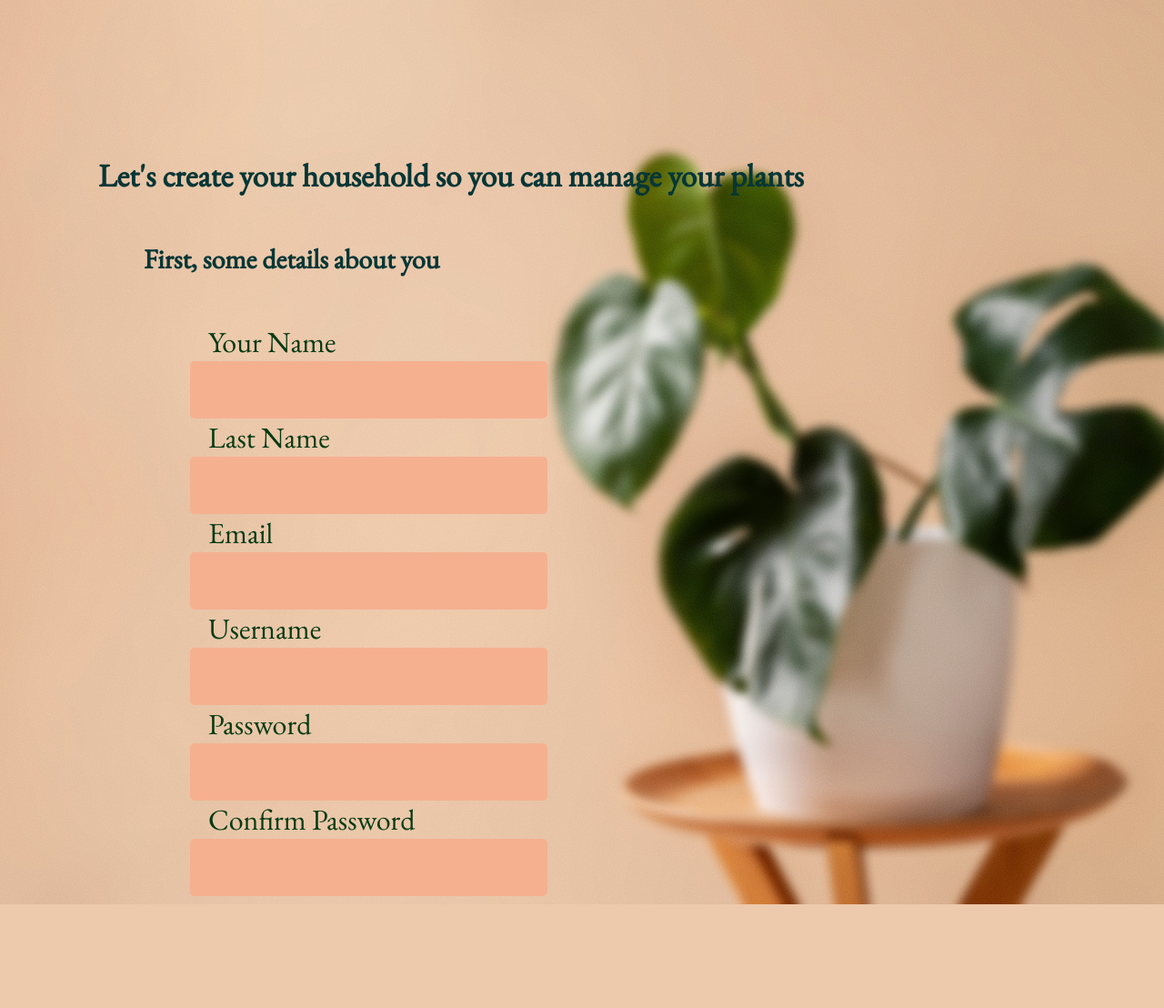
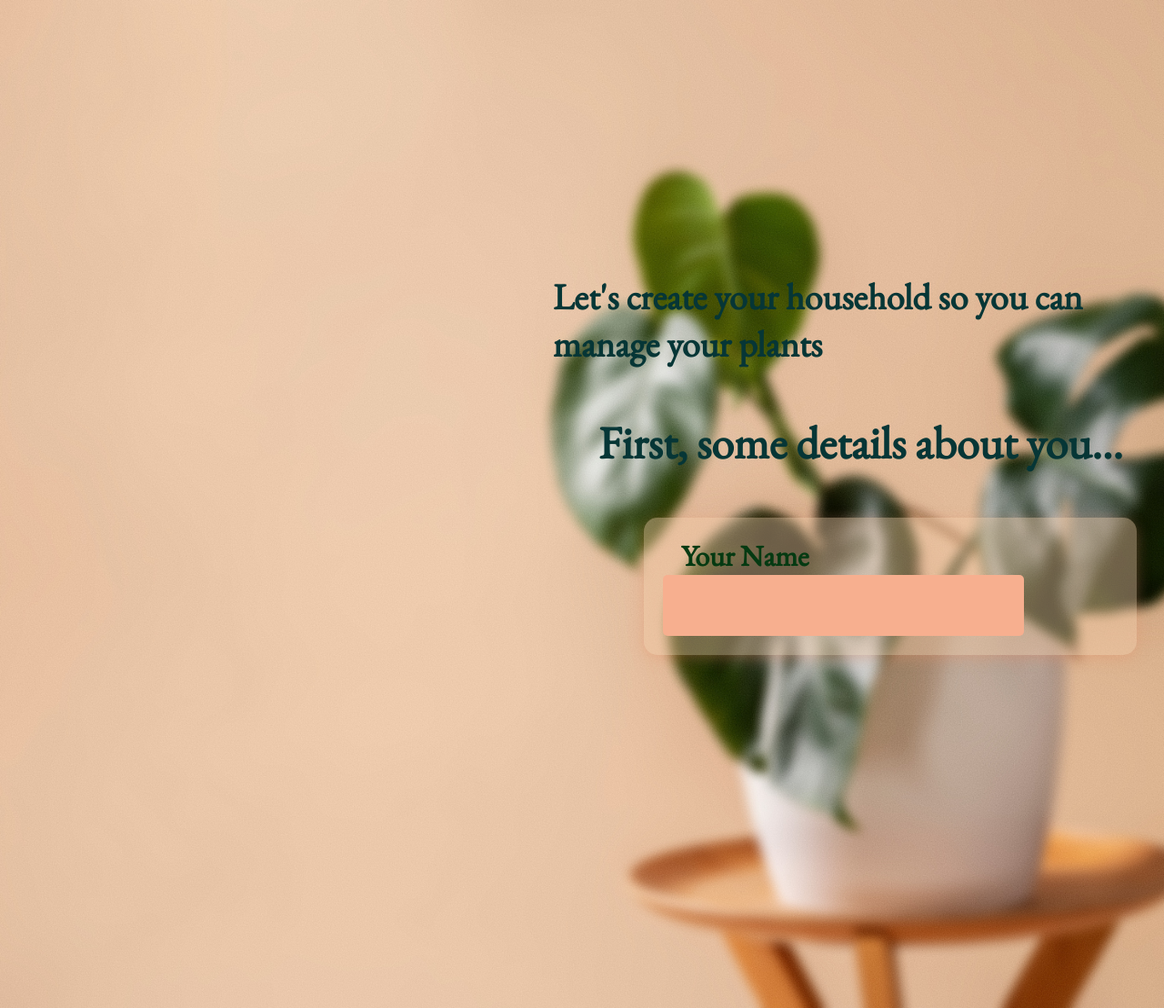
Before and after one commit to Leewankenobi/Hydra, a Spring Boot app: page /createhousehold.html in a window 1280 px wide. Shown: the whole page at 91% size. Before the commit the page ends 994 px from the top, so only its background shows below. Run offline with Spring Boot 4, Linux system fonts and the light colour scheme.

Commit message:
restrucure input fields, fix padding

```diff
--- a/backend/src/main/resources/static/createhousehold.html
+++ b/backend/src/main/resources/static/createhousehold.html
@@ -9,21 +9,11 @@
   <body>
     <header>Let's create your household so you can manage your plants</header>
     <main>
-     <h1>First, some details about you</h1>
+      <div, class = "pane">
+        <h1>First, some details about you...</h1>
         <form>
           <label for="fname">Your Name</label> <br>
           <input type="text" id="fname" name="fname"> <br>
-          <label for="lname">Last Name</label> <br>
-          <input type="text" id="lname" name="lname"> <br>
-          <label for="email">Email</label> <br>
-          <input type="text" id="email" name="email"> <br>
-          <label for="username">Username</label> <br>
-          <input type="text" id="username" name="username"> <br>
-          <label for="password">Password</label> <br>
-          <input type="text" id="password" name="password"> <br>
-          <label for="confirm_password">Confirm Password</label> <br>
-          <input type="text" id="confirm_password" name="confirm_password"> <br>
-
         </form>
       </div>
     </main>
--- a/backend/src/main/resources/static/css/createHouseStyles.css
+++ b/backend/src/main/resources/static/css/createHouseStyles.css
@@ -11,57 +11,60 @@ body {
 header {
   color: #063636;
   font-family:  "EB Garamond", serif;
-  font-size: 35px;
+  font-size: 40px;
   font-weight: bold;
-  margin-top: 170px;
-  margin-left: 100px;
-  animation: fadeIn 0.7s ease;
+  margin-top: 300px;
+  margin-left: 600px;
+  animation: jumpIn 0.2s ease-in;
 }
 
+  h1 {
+  color: #063636;
+  margin-top: 50px;
+  margin-bottom: 3px;
+  margin-left: 650px;
+  font-size:50px;
+  animation: jumpIn 0.2s ease-in;
+  font-family:"EB Garamond", serif;
+}
 
 form {
   width: 500px;
   margin-top: 50px;
-  margin-left: 200px;
-  background-color: rgba(229, 248, 234, 0);
+  margin-left: 700px;
+  background-color: rgba(243, 204, 167, 0.425);
   border-radius: 15px;
   border: 1px solid #021a0500;
-  box-shadow: 0 4px 15px rgba(16, 88, 40, 0);
+  padding: 20px;
+  box-shadow: 0 4px 15px rgba(231, 144, 103, 0.349);
   font-family: "EB Garamond", serif;
-  animation: paneStart 2.5s ease;
+  animation: paneStart 0.5s ease;
 }
 
 input {
-  background-color: rgb(245, 176, 144);
+  background-color: rgb(247, 175, 143);
   color: rgb(19, 51, 13);
   width: auto;
-  padding: 10px;
+  padding: 12px;
   border-radius: 5px;
   box-sizing: border-box;
   font-family: "EB Garamond", serif;
   font-size: 30px;
+  font-weight: bold;
   border-color: #06363600;
 }
 
 label {
   font-family: "EB Garamond", serif;
   font-size: 32px;
+  font-weight: bold;
   color: rgb(5, 58, 18);
   width: 100%;
   padding: 10px;
   margin-left: 10px;
-
 }
 
-  h1 {
-  color: #063636;
-  margin-top: 50px;
-  margin-bottom: 3px;
-  margin-left: 150px;
-  font-size:30px;
-  animation: fadeIn 2s ease;
-  font-family:"EB Garamond", serif;
-}
+
 .pane h2 {
   margin-top: 3px;
   margin-bottom: 1px;
@@ -129,3 +132,15 @@ label {
     transform: translateX(0);
   }
 }
+
+@keyframes jumpIn {
+  from{
+    opacity: 0;
+    transform: translateY(30px);
+  }
+  to{
+    opacity: 1;
+    transform: translateY(0);
+  }
+
+}
```
